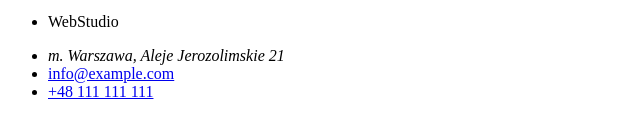
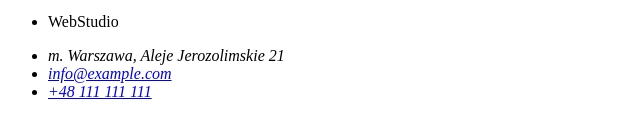
Before and after one commit to AnnaDomadzierska/goit-markup-hw-01, a plain HTML site: page index.html in a window 1280 px wide. Shown: the part 2826-2940 px from the top of the page, 0-640 px from the left. Drawn offline with Linux system fonts and the light colour scheme.

Commit message:
tag <main>, tag <address>

```diff
--- a/index.html
+++ b/index.html
@@ -20,7 +20,6 @@
         <main>
             <h1>EFEKTYWNE ROZWIĄZANIA DLA WASZEGO BIZNESU </h1>
             <button type="button">Zamów usługe</button>
-        </main>
         <div>
             <!-- <p>Nasze atuty</p> -->
             <ul>
@@ -61,12 +60,13 @@
     </ul>
     </figure>
         </div>
+            </main>
         <footer>
             <ul>
             <li><p>WebStudio</p></li>
-            <li><address>m. Warszawa, Aleje Jerozolimskie 21</address></li>
+            <address><li>m. Warszawa, Aleje Jerozolimskie 21</li>
             <li><a href="mailto:info@example.com">info@example.com</a></li>
-            <li><a href="tel:+48111111111">+48 111 111 111</a></li>
+            <li><a href="tel:+48111111111">+48 111 111 111</a></li></address>
         </ul>
         </footer>
     </body>
```
